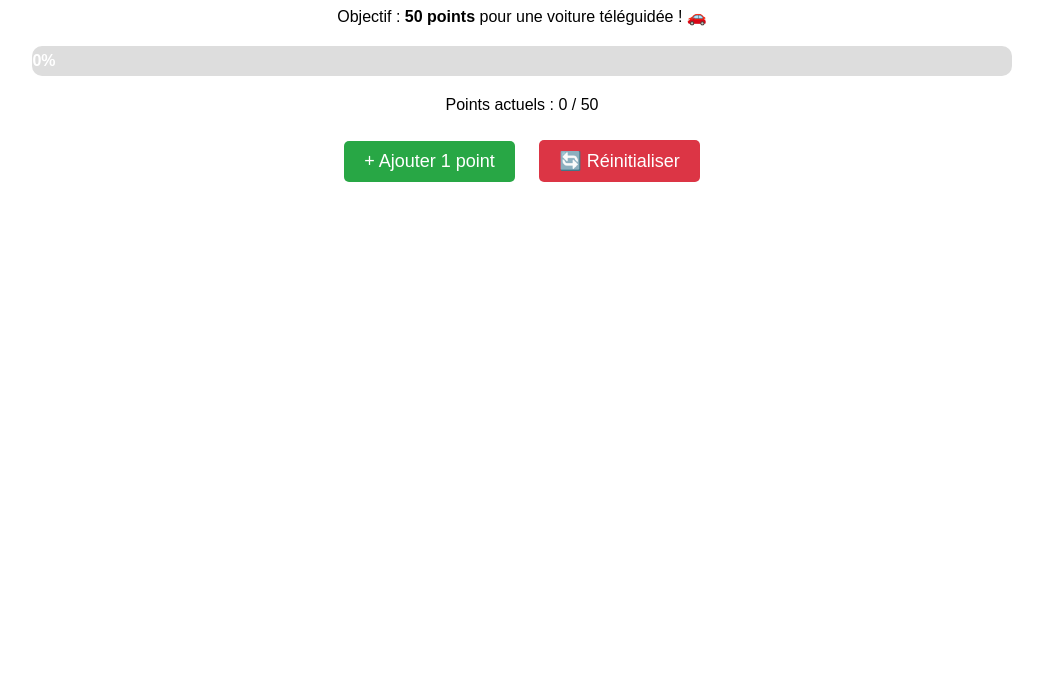
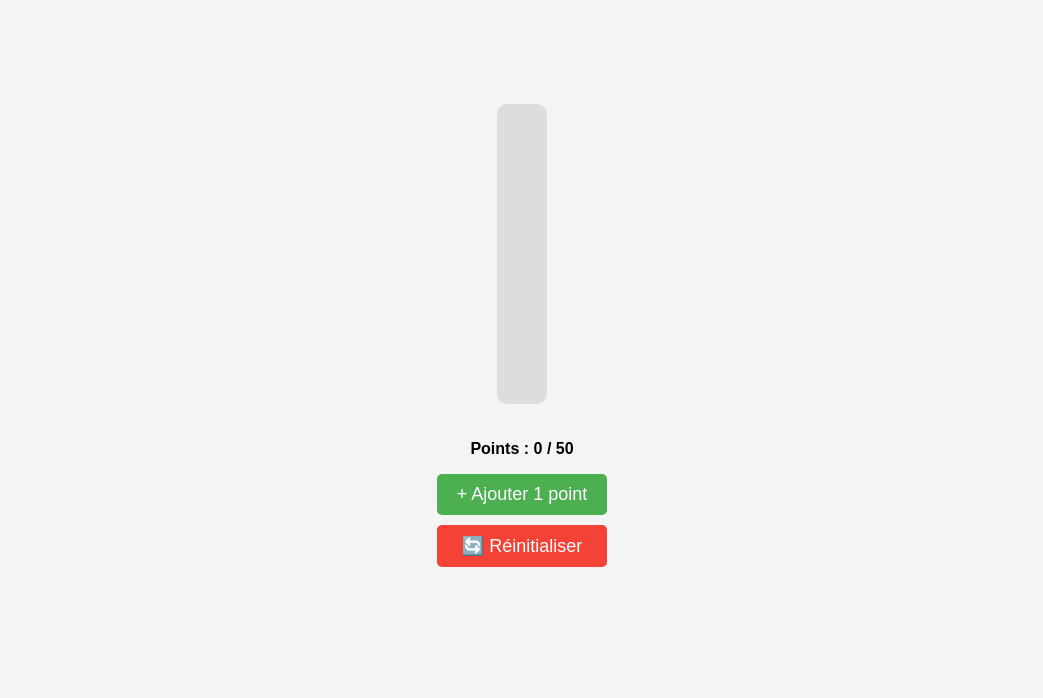
Before and after one commit to lxtrdl/points-antoine, a plain HTML site: page index.html in a window 1280 px wide. Shown: the part 102-800 px from the top of the page, without its empty margins (118-1161 px from the left). Drawn offline with Linux system fonts and the light colour scheme.

Commit message:
Update index.html

```diff
--- a/index.html
+++ b/index.html
@@ -3,63 +3,93 @@
 <head>
     <meta charset="UTF-8">
     <meta name="viewport" content="width=device-width, initial-scale=1.0">
-    <title>Suivi des Points d'Antoine</title>
+    <title>Points Antoine</title>
     <style>
         body {
             font-family: Arial, sans-serif;
             text-align: center;
+            background-color: #f4f4f4;
             padding: 20px;
         }
+
+        h1 {
+            color: #333;
+        }
+
+        .container {
+            display: flex;
+            flex-direction: column;
+            align-items: center;
+            justify-content: center;
+            height: 80vh;
+        }
+
         .progress-container {
-            width: 80%;
+            width: 50px;
+            height: 300px;
             background-color: #ddd;
-            margin: 20px auto;
             border-radius: 10px;
             overflow: hidden;
+            position: relative;
+            display: flex;
+            flex-direction: column-reverse;
+            margin: 20px 0;
         }
+
         .progress-bar {
-            height: 30px;
-            width: 0%;
-            background-color: #4CAF50;
-            text-align: center;
-            line-height: 30px;
-            color: white;
-            font-weight: bold;
+            width: 100%;
+            height: 0%;
+            background: linear-gradient(to top, #4CAF50, #81C784);
+            transition: height 0.3s ease-in-out;
         }
+
+        .buttons {
+            display: flex;
+            flex-direction: column;
+            gap: 10px;
+        }
+
         button {
-            margin: 10px;
             padding: 10px 20px;
             font-size: 18px;
             cursor: pointer;
             border: none;
             border-radius: 5px;
         }
-        .btn-add { background-color: #28a745; color: white; }
-        .btn-reset { background-color: #dc3545; color: white; }
+
+        .add-btn {
+            background-color: #4CAF50;
+            color: white;
+        }
+
+        .reset-btn {
+            background-color: #f44336;
+            color: white;
+        }
     </style>
 </head>
 <body>
-    <h1>Suivi des Points d'Antoine 🎯</h1>
-    <p>Objectif : <strong>50 points</strong> pour une voiture téléguidée ! 🚗</p>
 
-    <div class="progress-container">
-        <div class="progress-bar" id="progress-bar">0%</div>
+    <h1>Points d'Antoine</h1>
+    <div class="container">
+        <div class="progress-container">
+            <div id="progressBar" class="progress-bar"></div>
+        </div>
+        <p><strong>Points : <span id="points">0</span> / 50</strong></p>
+        <div class="buttons">
+            <button class="add-btn" onclick="ajouterPoint()">+ Ajouter 1 point</button>
+            <button class="reset-btn" onclick="resetPoints()">🔄 Réinitialiser</button>
+        </div>
     </div>
-
-    <p>Points actuels : <span id="points">0</span> / 50</p>
-
-    <button class="btn-add" onclick="ajouterPoint()">+ Ajouter 1 point</button>
-    <button class="btn-reset" onclick="reinitialiser()">🔄 Réinitialiser</button>
 
     <script>
         let points = localStorage.getItem("points") ? parseInt(localStorage.getItem("points")) : 0;
         const objectif = 50;
 
         function mettreAJourAffichage() {
-            document.getElementById("points").innerText = points;
+            document.getElementById("points").textContent = points;
             let pourcentage = (points / objectif) * 100;
-            document.getElementById("progress-bar").style.width = pourcentage + "%";
-            document.getElementById("progress-bar").innerText = Math.round(pourcentage) + "%";
+            document.getElementById("progressBar").style.height = pourcentage + "%";
         }
 
         function ajouterPoint() {
@@ -70,13 +100,15 @@
             }
         }
 
-        function reinitialiser() {
+        function resetPoints() {
             points = 0;
             localStorage.setItem("points", points);
             mettreAJourAffichage();
         }
 
+        // Mettre à jour l'affichage au chargement
         mettreAJourAffichage();
     </script>
+
 </body>
 </html>
```
